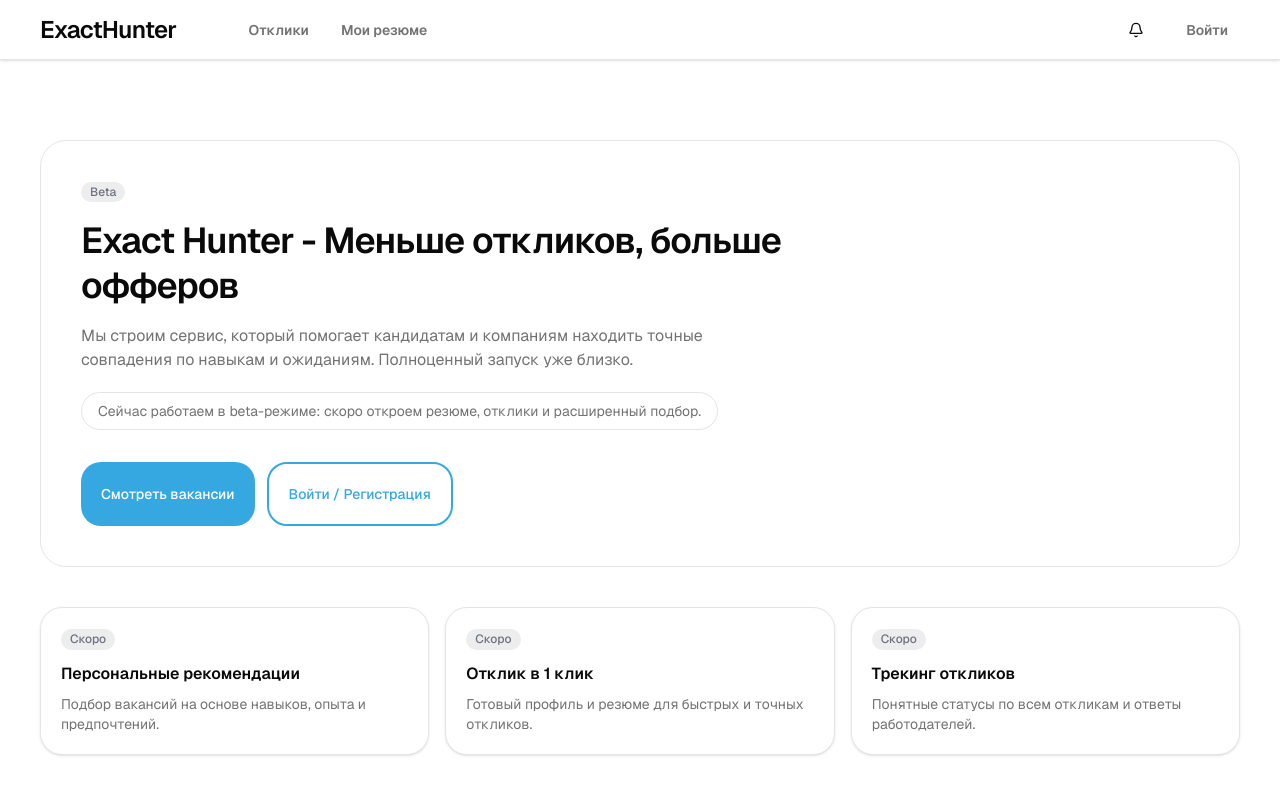
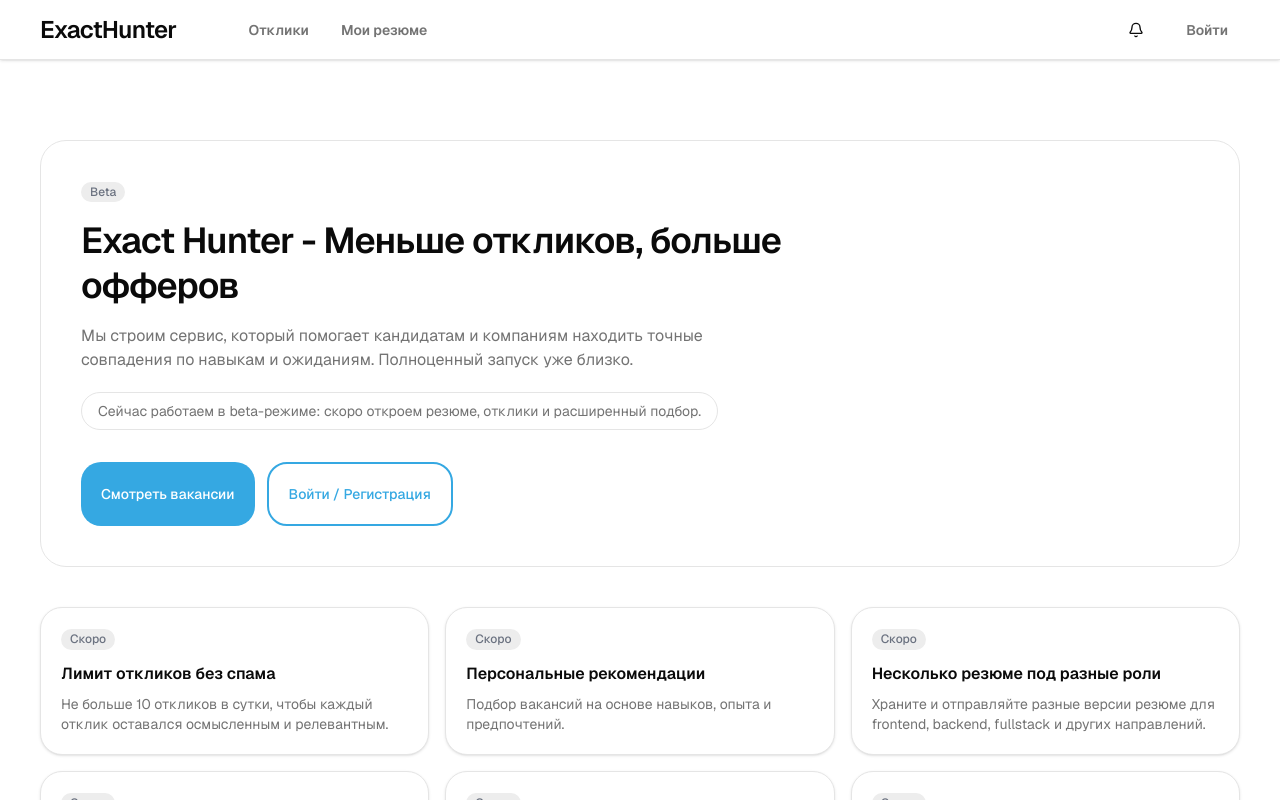
Before and after one commit to v-js-d/exact-hunter, a Next.js app: page / in a window 1280 px wide. Built offline with nearby package versions, Linux system fonts and the light colour scheme; no server answers.

Commit message:
feat: changed comingSoonFeatures

```diff
--- a/src/app/(main)/page.tsx
+++ b/src/app/(main)/page.tsx
@@ -8,16 +8,33 @@ import { Container } from '@/shared/ui/container';
 
 const comingSoonFeatures = [
   {
+    title: 'Лимит откликов без спама',
+    description:
+      'Не больше 10 откликов в сутки, чтобы каждый отклик оставался осмысленным и релевантным.',
+  },
+  {
     title: 'Персональные рекомендации',
     description: 'Подбор вакансий на основе навыков, опыта и предпочтений.',
   },
   {
-    title: 'Отклик в 1 клик',
-    description: 'Готовый профиль и резюме для быстрых и точных откликов.',
+    title: 'Несколько резюме под разные роли',
+    description:
+      'Храните и отправляйте разные версии резюме для frontend, backend, fullstack и других направлений.',
   },
   {
-    title: 'Трекинг откликов',
-    description: 'Понятные статусы по всем откликам и ответы работодателей.',
+    title: 'История изменений резюме',
+    description:
+      'Сохраняем версии резюме и показываем, какие правки повысили просмотры и приглашения.',
+  },
+  {
+    title: 'AI-помощник для резюме и вакансий',
+    description:
+      'ИИ помогает кандидатам усиливать резюме, а работодателям — формулировать более точные вакансии.',
+  },
+  {
+    title: 'Аналитика и трекинг откликов',
+    description:
+      'Статусы, просмотры, приглашения и отказы в единой воронке для кандидатов и работодателей.',
   },
 ] as const;
 
```
